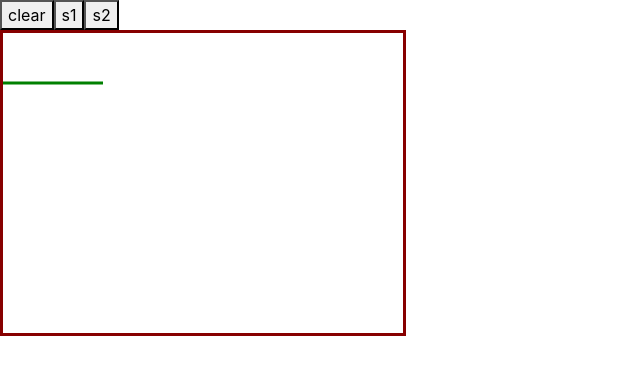
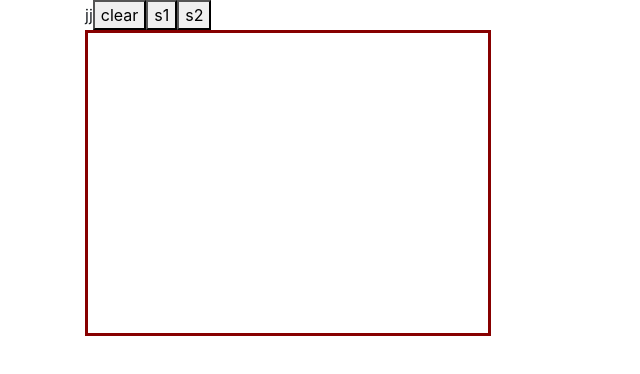
Before and after one commit to max3a3/es6-brush, a React app: page / in a window 1280 px wide. Shown: the top 374 px of the page, without its empty margins (0-640 px from the left). Built offline with nearby package versions, Linux system fonts and the light colour scheme.

Commit message:
brush canvas refactor wip

```diff
--- a/components/App.js
+++ b/components/App.js
@@ -1,16 +1,17 @@
 import React, { createRef } from "react";
 import BrushCanvas from "./BrushCanvas";
+import BrushTest from "./BrushTest";
 import WidgetCanvas from "./WidgetCanvas";
 
 export default function App() {
   let canvasRef = createRef();
   return (
-    <div>
+    <div className="container">
+      jj
       <button onClick={() => canvasRef.current.clear()}>clear</button>
       <button onClick={() => canvasRef.current.replayStroke(0)}>s1</button>
       <button onClick={() => canvasRef.current.replayStroke(1)}>s2</button>
-
-      <BrushCanvas canvasRef={canvasRef} />
+      <BrushTest canvasRef={canvasRef} />
     </div>
   );
 }
--- a/components/BrushCanvas.js
+++ b/components/BrushCanvas.js
@@ -48,7 +48,6 @@ export default class BrushCanvas extends Component {
   constructor(props) {
     super(props);
     this.canvasRef = React.createRef();
-    this.canvasOverlayRef = React.createRef();
     this.brushColor = "blue";
     this.brushSize = 2;
     this.transformModes = [];
@@ -56,30 +55,13 @@ export default class BrushCanvas extends Component {
 
     this.brushCache = []; //todo see particle demo sketchjs how to preload array
   }
-  drawOverlay(canvas, context) {
-    // just a test
-    context.globalCompositeOperation = "source-over";
 
-    context.clearRect(0, 0, canvas.width, canvas.height);
-    context.lineWidth = 3;
-    context.strokeStyle = "green";
-
-    context.beginPath();
-    context.moveTo(0, 50);
-    context.lineTo(100, 50);
-    context.stroke();
-  }
   componentDidMount() {
     invariant(this.canvasRef.current, "ref not inited");
     let context = this.canvasRef.current.getContext("2d");
     invariant(context, "no context");
     initBrush(context);
     this.brush = getBrush();
-
-    if (this.canvasOverlayRef.current) {
-      let overlay = this.canvasOverlayRef.current.getContext("2d");
-      this.drawOverlay(this.canvasOverlayRef.current, overlay);
-    }
   }
 
   replayStroke(i) {
@@ -98,10 +80,8 @@ export default class BrushCanvas extends Component {
     this.brush.endStroke();
   }
   clear() {
-    let canvas = this.canvasOverlayRef.current;
-    let context = this.canvasOverlayRef.current.getContext("2d");
-    context.clearRect(0, 0, canvas.width, canvas.height);
-    context = this.canvasRef.current.getContext("2d");
+    let canvas = this.canvasRef.current;
+    let context = this.canvasRef.current.getContext("2d");
     context.clearRect(0, 0, canvas.width, canvas.height);
   }
   mouseDown = event => {
@@ -163,8 +143,11 @@ export default class BrushCanvas extends Component {
 
   render() {
     return (
-      <div
-        className="canvas_container"
+      <canvas
+        className="canvas"
+        ref={this.canvasRef}
+        height={this.props.height}
+        width={this.props.width}
         onMouseDown={this.mouseDown}
         onMouseUp={this.mouseUp}
         onMouseMove={this.mouseMove}
@@ -172,21 +155,7 @@ export default class BrushCanvas extends Component {
         onTouchMove={this.mouseMove}
         onTouchEnd={this.mouseUp}
         onTouchCancel={this.mouseUp}
-      >
-        <canvas
-          className="canvas"
-          ref={this.canvasRef}
-          height={_canvasHeight}
-          width={_canvasWidth}
-        />
-
-        <canvas
-          className="canvas_overlay"
-          ref={this.canvasOverlayRef}
-          height={_canvasHeight}
-          width={_canvasWidth}
-        />
-      </div>
+      />
     );
   }
 }
--- a/components/BrushTest.js
+++ b/components/BrushTest.js
@@ -1,36 +1,48 @@
-import { Component, Fragment,useEffect } from "react";
+import { Component, Fragment, useEffect, useRef } from "react";
 import React from "react";
-import invariant from "invariant"
-function BrushCanvas({className,height,width}) {
-  return (<canvas className={className} height={height} width={width})/>)
-}
-export default class BrushTest extends Component {
+import invariant from "invariant";
+import { _canvasWidth, _canvasHeight } from "../tconfig";
+import BrushCanvas from "./BrushCanvas";
 
+function drawOverlay(canvas, context) {
+  // just a test
+  context.globalCompositeOperation = "source-over";
+
+  context.clearRect(0, 0, canvas.width, canvas.height);
+  context.lineWidth = 3;
+  context.strokeStyle = "green";
+
+  context.beginPath();
+  context.moveTo(0, 50);
+  context.lineTo(100, 50);
+  context.stroke();
 }
 
-function BrushTest({canvasRef}) {
-    if (this.canvasOverlayRef.current) {
-      let overlay = this.canvasOverlayRef.current.getContext("2d");
-      this.drawOverlay(this.canvasOverlayRef.current, overlay);
+export default function BrushTest({ canvasRef, height, width }) {
+  let canvasOverlayRef = useRef(null);
+  useEffect(() => {
+    if (canvasOverlayRef.current) {
+      let overlay = canvasOverlayRef.current.getContext("2d");
+      drawOverlay(canvasOverlayRef.current, overlay);
     }
+  }, []);
 
   return (
-      <div
-        className="canvas_container"
-      >
+    <div className="canvas_container">
       <BrushCanvas
         className="canvas"
         ref={canvasRef}
         height={_canvasHeight}
         width={_canvasWidth}
       />
-
+    </div>
+  );
+}
+/*
       <canvas
         className="canvas_overlay"
-          ref={this.canvasOverlayRef}
+        ref={canvasOverlayRef}
         height={_canvasHeight}
         width={_canvasWidth}
       />
-      </div>
-  )
-}
+*/
--- a/style.css
+++ b/style.css
@@ -3,6 +3,13 @@
 h1, h2 {
   font-family: Caveat;
 }
+
+.container {
+    background-color: 'aqua';
+    background: 'aqua'
+
+}
+
 .flex_container {
   display: flex;
   flex-direction: row;
```
Also changed, not shown: todo.txt. Lines whose indentation alone changed are shown as unchanged.
